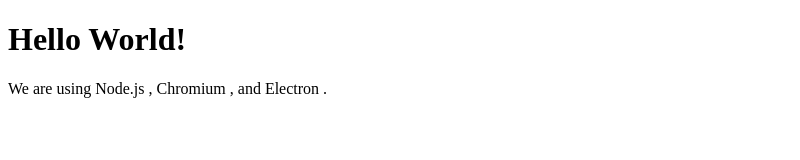
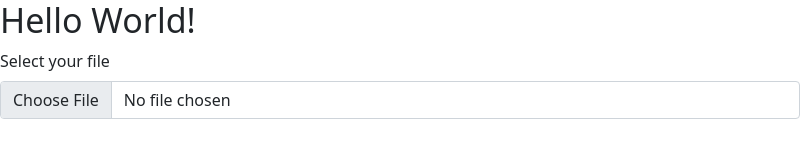
Before and after one commit to 28kayak/desktop_app, an Electron app: page index.html in a window 800 px wide. Drawn offline with nearby package versions, Linux system fonts and the light colour scheme.

Commit message:
edit index.html to enable bootstrap

```diff
--- a/index.html
+++ b/index.html
@@ -3,15 +3,20 @@
   <head>
     <meta charset="UTF-8">
     <!-- https://developer.mozilla.org/en-US/docs/Web/HTTP/CSP -->
-    <meta http-equiv="Content-Security-Policy" content="default-src 'self'; script-src 'self'">
-    <meta http-equiv="X-Content-Security-Policy" content="default-src 'self'; script-src 'self'">
+    <link rel="stylesheet" href="src/contents/bootstrap/5.1.0/css/bootstrap.min.css" />
     <title>Hello World!</title>
   </head>
   <body>
     <h1>Hello World!</h1>
-    We are using Node.js <span id="node-version"></span>,
-    Chromium <span id="chrome-version"></span>,
-    and Electron <span id="electron-version"></span>.
-    <script>require('./renderer.js')</script>
+
+    <div class="mb-3">
+        <label for="formFile" class="form-label">Select your file</label>
+        <input class="form-control" type="file" id="formFile">
+    </div>
+    <!--<footer>We are using Node.js <span id="node-version"></span>,
+        Chromium <span id="chrome-version"></span>,
+        and Electron <span id="electron-version"></span>.</footer> -->
+    <!-- <script>require('bootstrap');</script> -->
+    <script>require('./renderer.js');</script>
   </body>
 </html>
```
